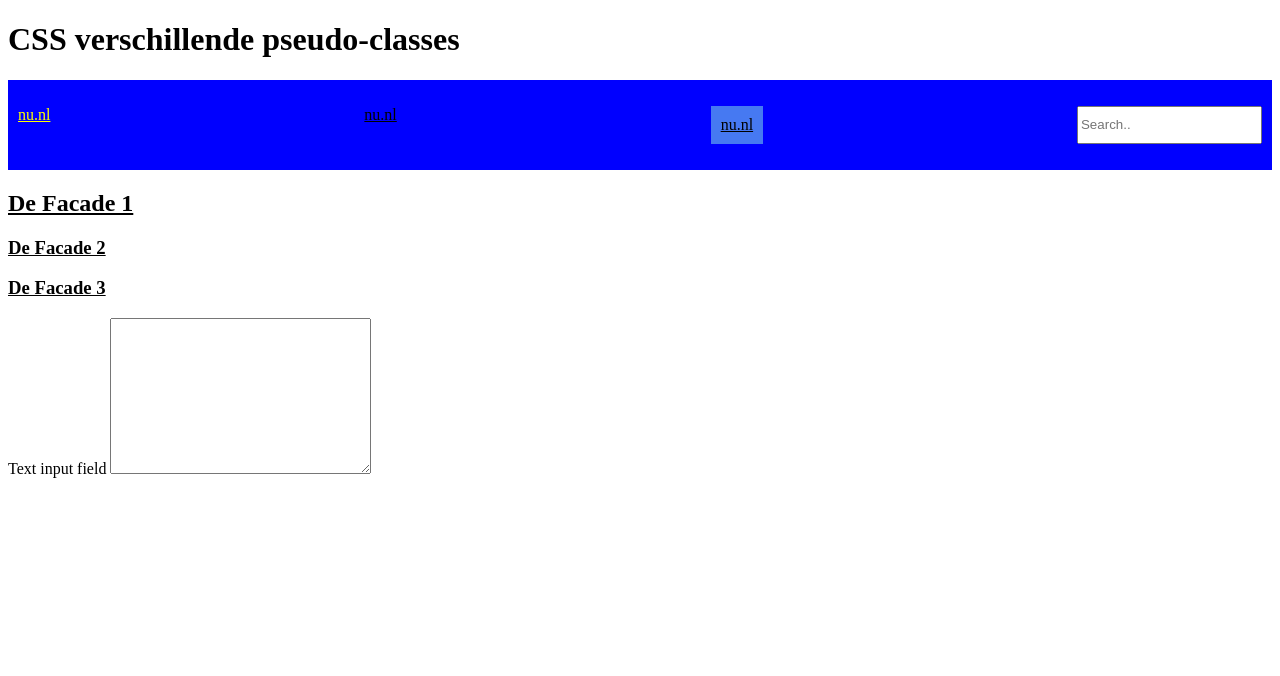
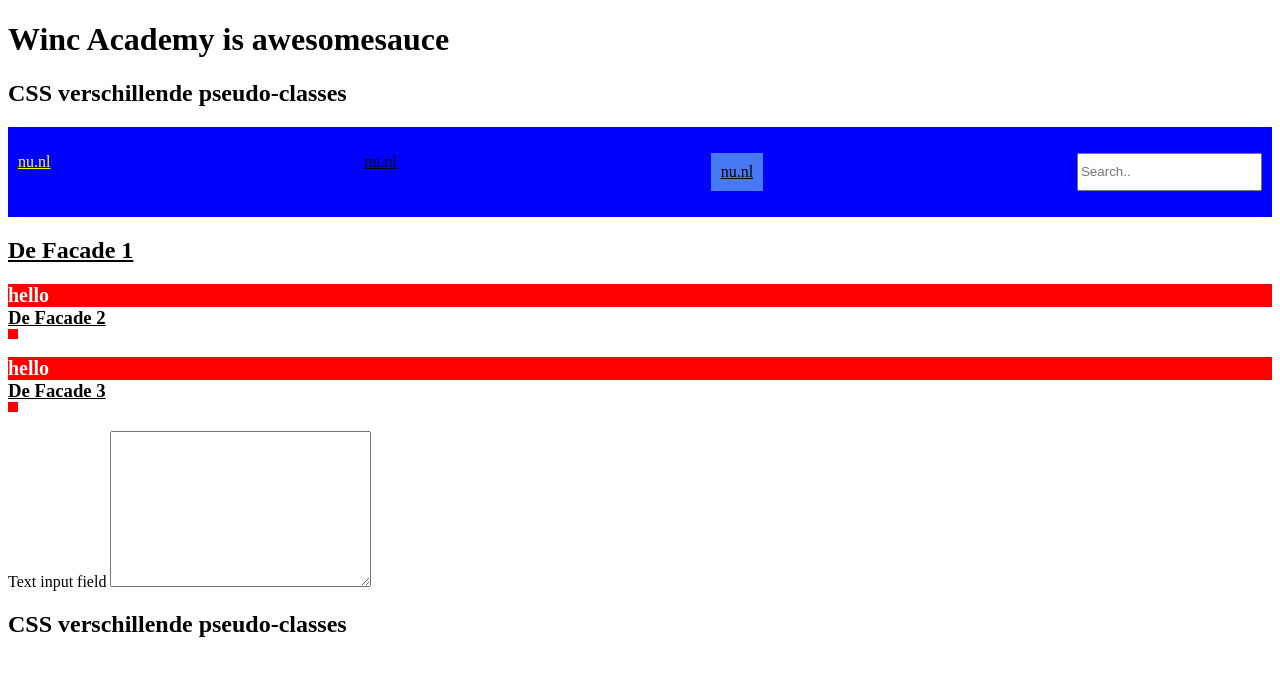
Before and after one commit to PJweb1976/Opdracht-CSS-Pseudo-Classes, a plain HTML site: page index.html in a window 1280 px wide. Drawn offline with Linux system fonts and the light colour scheme.

Commit message:
Opdracht Pseudo-Elements

```diff
--- /dev/null
+++ b/css/elementsstyles.css
@@ -0,0 +1,36 @@
+@import url("https://fonts.googleapis.com/css?family=Oswald:700");
+
+body {
+  background: #231f20;
+  text-align: center;
+}
+
+h1 {
+  color: #fff;
+  font-family: "Oswald";
+  font-weight: 700;
+  position: relative;
+  margin: 30px auto;
+  text-transform: uppercase;
+  width: 550px;
+
+
+}
+h1::before {
+  content: "";
+  background: #4a90e2;
+  display: inline-block;
+  width: 25px;
+  height: 27px;
+  border-top-left-radius: 600px;
+  border-bottom-left-radius: 600px;
+}
+h1::after {
+  content: "";
+  background: #4a90e2;
+  display: inline-block;
+  width: 25px;
+  height: 27px;
+  border-top-right-radius: 600px;
+  border-bottom-right-radius: 600px;
+}
--- a/css/styles.css
+++ b/css/styles.css
@@ -1,6 +1,22 @@
 a {
   color: black;
 }
+h3::before {
+  content: "hello";
+  background: red;
+  font-size: 20px;
+  color: white;
+  font-weight: 900;
+  display: block;
+}
+h3::after {
+  content: "";
+  background: red;
+  display: block;
+  width: 10px;
+  height: 10px;
+}
+
 nav {
   background-color: blue;
   padding: 10px;
@@ -20,12 +36,12 @@ li :first-child {
   background-color: #4679f2;
   padding: 10px;
 }
-.currentPage :hover {
+.currentPage:hover {
   background-color: lightblue;
   text-decoration-line: none;
   padding: 10px;
 }
-.input :focus {
+.input:focus {
   border: aqua;
 }
 
--- a/index.html
+++ b/index.html
@@ -7,7 +7,8 @@
 </head>
 <body>
 <header>
-    <h1>CSS verschillende pseudo-classes</h1>
+    <h1>Winc Academy is awesomesauce</h1>
+    <h2>CSS verschillende pseudo-classes</h2>
 </header>
 <nav>
     <ul>
@@ -29,7 +30,9 @@
         <label class="label"> Text input field <textarea name="text" rows="10" cols="30"></textarea></label>
     </p>
 </main>
-<article></article>
+<article>
+    <h2>CSS verschillende pseudo-classes</h2>
+</article>
 <span></span>
 <figure></figure>
 <section></section>
```
Also changed, not shown: elements.html (added, +13 -0 lines).
